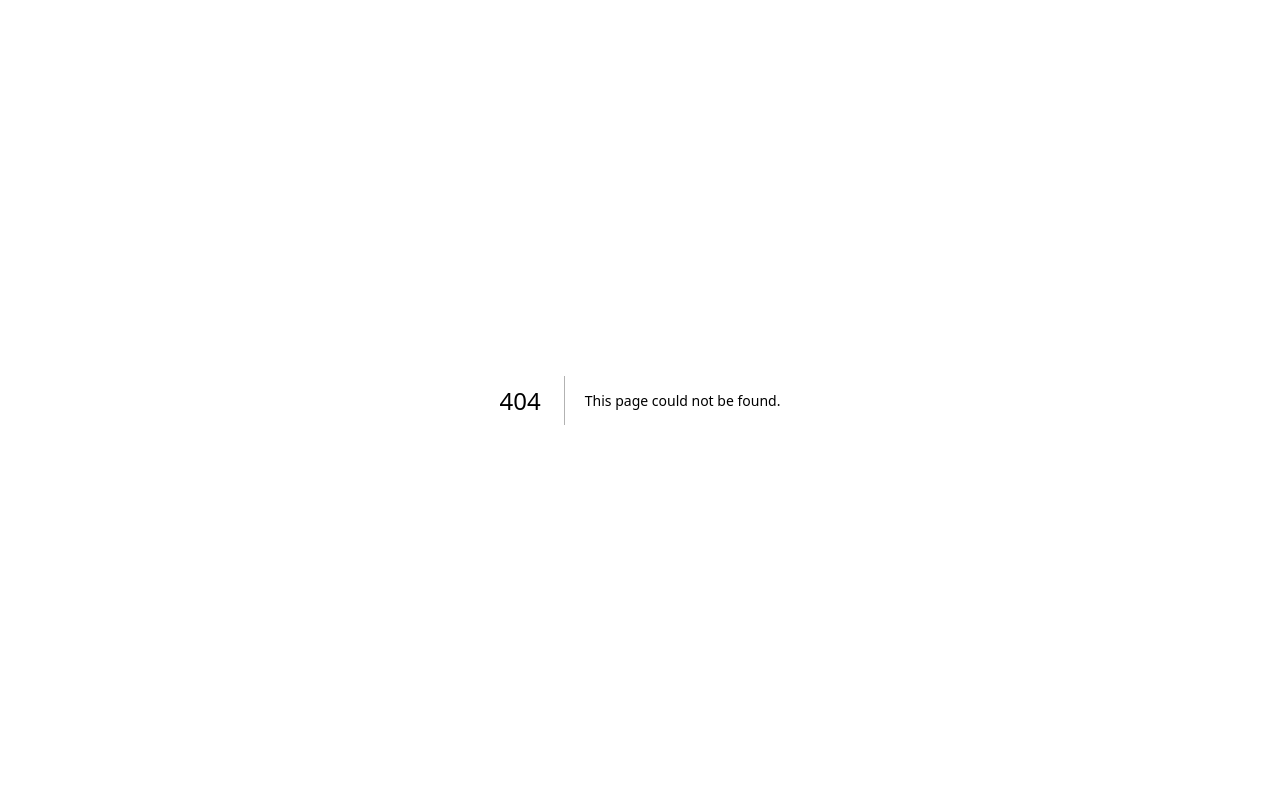
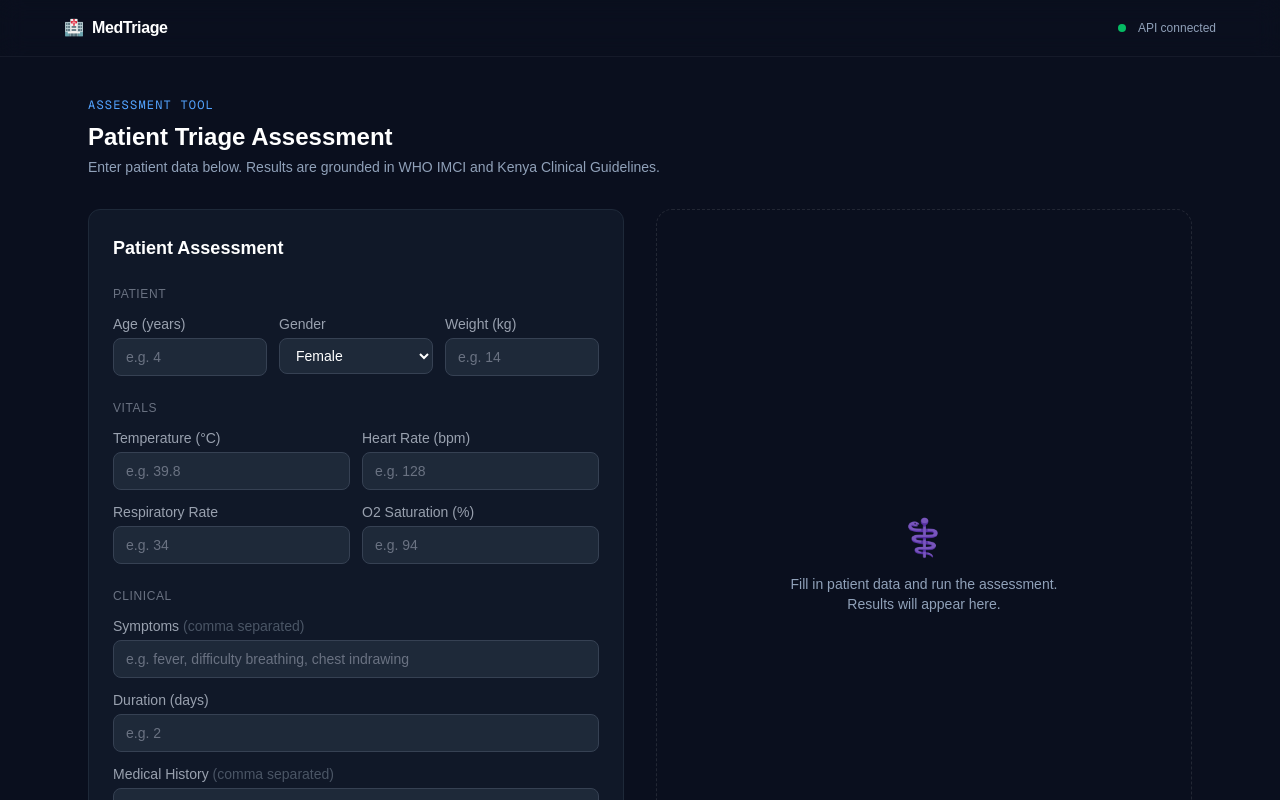
Before and after one commit to MuindiKate/medtriage, a Next.js app in the folder frontend/: page /triage in a window 1280 px wide. Before the commit this address had no page. Shown: the top 800 px of the page. Built offline with nearby package versions, Linux system fonts and the light colour scheme.

Commit message:
feat: add triage assessment page with two-column layout

```diff
--- /dev/null
+++ b/frontend/app/triage/page.tsx
@@ -0,0 +1,112 @@
+"use client";
+
+import { useState } from "react";
+import Link from "next/link";
+import TriageForm from "@/components/TriageForm";
+import TriageResult from "@/components/TriageResult";
+
+export default function TriagePage() {
+  const [result, setResult] = useState(null);
+  const [loading, setLoading] = useState(false);
+  const [error, setError] = useState("");
+
+  const handleSubmit = async (formData: any) => {
+    setLoading(true);
+    setError("");
+    setResult(null);
+
+    try {
+      const response = await fetch("http://localhost:8000/api/v1/triage", {
+        method: "POST",
+        headers: { "Content-Type": "application/json" },
+        body: JSON.stringify(formData),
+      });
+
+      if (!response.ok) {
+        const err = await response.json();
+        throw new Error(err.detail || "Something went wrong");
+      }
+
+      const data = await response.json();
+      setResult(data);
+    } catch (err: any) {
+      setError(err.message);
+    } finally {
+      setLoading(false);
+    }
+  };
+
+  return (
+    <main className="min-h-screen bg-[#0A0F1E] text-white">
+      {/* Nav */}
+      <nav className="bg-[#0A0F1E]/80 backdrop-blur-md border-b border-white/5 px-6 py-4">
+        <div className="max-w-6xl mx-auto flex items-center justify-between">
+          <Link href="/" className="flex items-center gap-2 hover:opacity-80 transition-opacity">
+            <span>🏥</span>
+            <span className="font-bold tracking-tight">MedTriage</span>
+          </Link>
+          <div className="flex items-center gap-3">
+            <span className="w-2 h-2 bg-green-400 rounded-full animate-pulse" />
+            <span className="text-xs text-slate-400">API connected</span>
+          </div>
+        </div>
+      </nav>
+
+      {/* Body */}
+      <div className="max-w-6xl mx-auto px-6 py-10">
+        <div className="mb-8">
+          <p className="text-blue-400 text-xs font-mono tracking-widest uppercase mb-2">
+            Assessment Tool
+          </p>
+          <h1 className="text-2xl font-bold">Patient Triage Assessment</h1>
+          <p className="text-slate-400 text-sm mt-1">
+            Enter patient data below. Results are grounded in WHO IMCI and Kenya Clinical Guidelines.
+          </p>
+        </div>
+
+        <div className="grid grid-cols-1 lg:grid-cols-2 gap-8">
+          {/* Left — Form */}
+          <div>
+            <TriageForm onSubmit={handleSubmit} loading={loading} />
+          </div>
+
+          {/* Right — Result */}
+          <div>
+            {!result && !loading && !error && (
+              <div className="h-full flex items-center justify-center border border-dashed border-white/10 rounded-2xl p-12 text-center">
+                <div>
+                  <p className="text-4xl mb-4">⚕️</p>
+                  <p className="text-slate-400 text-sm">
+                    Fill in patient data and run the assessment.
+                    <br />
+                    Results will appear here.
+                  </p>
+                </div>
+              </div>
+            )}
+
+            {loading && (
+              <div className="h-full flex items-center justify-center border border-white/5 rounded-2xl p-12 text-center">
+                <div>
+                  <div className="w-8 h-8 border-2 border-blue-500 border-t-transparent rounded-full animate-spin mx-auto mb-4" />
+                  <p className="text-slate-400 text-sm">
+                    Retrieving guidelines and analyzing...
+                  </p>
+                </div>
+              </div>
+            )}
+
+            {error && (
+              <div className="bg-red-900/20 border border-red-700/50 rounded-2xl p-6 text-red-300">
+                <p className="font-semibold mb-1">Error</p>
+                <p className="text-sm">{error}</p>
+              </div>
+            )}
+
+            {result && <TriageResult result={result} />}
+          </div>
+        </div>
+      </div>
+    </main>
+  );
+}
```
